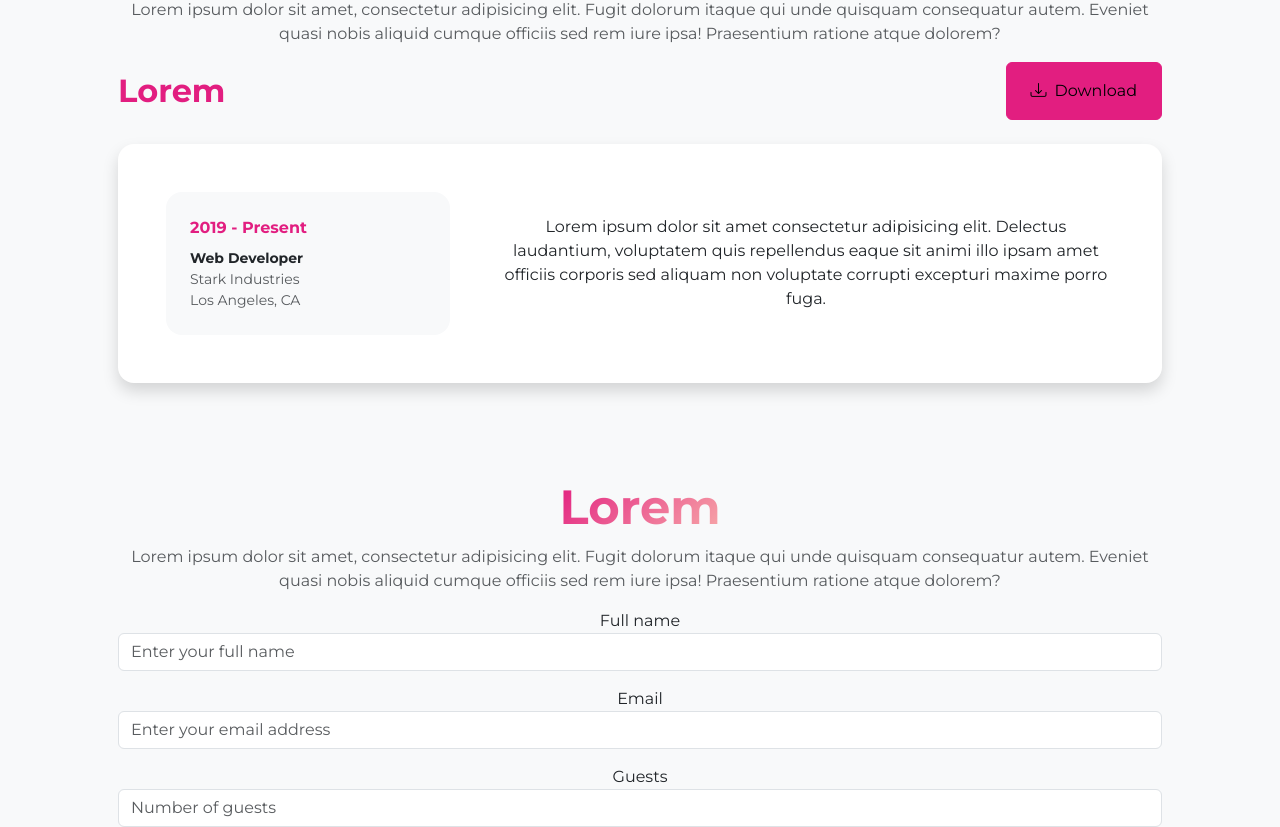
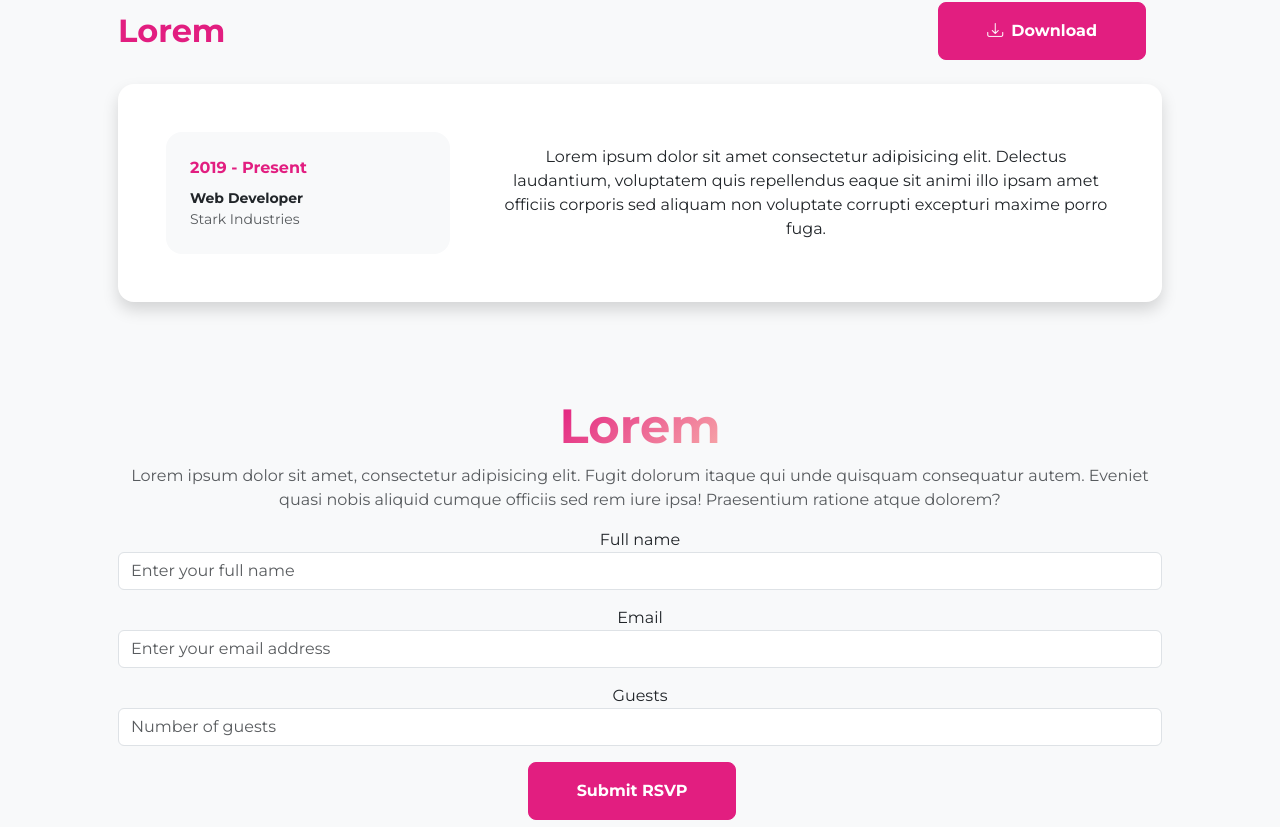
Before and after one commit to miltoncsjunior/manufazxv, a React (Vite) app: page / in a window 1280 px wide. Shown: the part 1417-2244 px from the top of the page. Built offline with nearby package versions, Linux system fonts and the light colour scheme.

Commit message:
Criado novos componentes

```diff
--- /dev/null
+++ b/src/components/Button.tsx
@@ -0,0 +1,38 @@
+interface ButtonProps {
+    href: string;
+    outline?: boolean;
+    text: string;
+    leftIcon?: string;
+    rightIcon?: string;
+    onClick?: () => void;
+}
+
+export function Button(props: ButtonProps) {
+    props = {
+        outline: false,
+        ...props,
+    };
+
+    return (
+        <a
+            className={`btn btn-${
+                props.outline === false
+                    ? 'primary text-white me-sm-3'
+                    : 'outline-dark'
+            } btn-lg px-5 py-3 fs-6 fw-bolder`}
+            href={`#${props.href}`}
+        >
+            {props.leftIcon && (
+                <i
+                    className={`bi bi-${props.leftIcon} me-2 d-inline-block`}
+                ></i>
+            )}
+            {props.text}
+            {props.rightIcon && (
+                <i
+                    className={`bi bi-${props.rightIcon} me-2 d-inline-block`}
+                ></i>
+            )}
+        </a>
+    );
+}
--- /dev/null
+++ b/src/components/Card.tsx
@@ -0,0 +1,37 @@
+interface CardProps {
+    left: {
+        period: [string, string];
+        title: string;
+        subtitle: string;
+    };
+    right: {
+        text: string;
+    };
+}
+
+export function Card(props: CardProps) {
+    return (
+        <div className="card shadow border-0 rounded-4 mb-5">
+            <div className="card-body p-5">
+                <div className="row align-items-center gx-5">
+                    <div className="col text-center text-lg-start mb-4 mb-lg-0">
+                        <div className="bg-light p-4 rounded-4">
+                            <div className="text-primary fw-bolder mb-2">
+                                {props.left.period[0]} - {props.left.period[1]}
+                            </div>
+                            <div className="small fw-bolder">
+                                {props.left.title}
+                            </div>
+                            <div className="small text-muted">
+                                {props.left.subtitle}
+                            </div>
+                        </div>
+                    </div>
+                    <div className="col-lg-8">
+                        <div>{props.right.text}</div>
+                    </div>
+                </div>
+            </div>
+        </div>
+    );
+}
--- /dev/null
+++ b/src/components/Form.tsx
@@ -0,0 +1,9 @@
+import type { ReactNode } from 'react';
+
+interface FormProps {
+    children: ReactNode;
+}
+
+export function Form(props: FormProps) {
+    return <form>{props.children}</form>;
+}
--- a/src/components/Section.tsx
+++ b/src/components/Section.tsx
@@ -18,7 +18,7 @@ export function Section(props: SectionProps) {
                                     {props.title}
                                 </span>
                             </h2>
-                            {props.children && props.children}
+                            {props.children}
                         </div>
                     </div>
                 </div>
--- /dev/null
+++ b/src/components/TextField.tsx
@@ -0,0 +1,15 @@
+import type { InputHTMLAttributes } from 'react';
+
+interface TextFieldProps extends InputHTMLAttributes<HTMLInputElement> {
+    id: string;
+    label: string;
+}
+
+export function TextField({ id, label, ...rest }: TextFieldProps) {
+    return (
+        <div className="mb-3">
+            <label htmlFor={id}>{label}</label>
+            <input className="form-control" id={id} {...rest} />
+        </div>
+    );
+}
--- a/src/main.tsx
+++ b/src/main.tsx
@@ -8,6 +8,10 @@ import './assets/css/colors.scss';
 import './assets/css/styles.css';
 import './assets/js/scripts.js';
 import { AppProvider } from './components/AppProvider.tsx';
+import { Button } from './components/Button.tsx';
+import { Card } from './components/Card.tsx';
+import { Form } from './components/Form.tsx';
+import { TextField } from './components/TextField.tsx';
 
 createRoot(document.getElementById('root')!).render(
     <StrictMode>
@@ -26,13 +30,11 @@ createRoot(document.getElementById('root')!).render(
                     sectionTitle: 'Lorem ipsum',
                     sectionContent: (
                         <>
-                            <p className="lead fw-light mb-4">
+                            <p className="text-muted">
                                 Lorem ipsum dolor sit amet, consectetur
                                 adipisicing elit. Fugit dolorum itaque qui unde
                                 quisquam consequatur.
-                            </p>
-                            <p className="text-muted">
-                                Lorem ipsum dolor sit amet, consectetur
+                                <br /> Lorem ipsum dolor sit amet, consectetur
                                 adipisicing elit. Fugit dolorum itaque qui unde
                                 quisquam consequatur autem. Eveniet quasi nobis
                                 aliquid cumque officiis sed rem iure ipsa!
@@ -66,48 +68,22 @@ createRoot(document.getElementById('root')!).render(
                                 <h2 className="text-primary fw-bolder mb-0">
                                     Lorem
                                 </h2>
-                                <a
-                                    className="btn btn-primary px-4 py-3"
-                                    href="#!"
-                                >
-                                    <div className="d-inline-block bi bi-download me-2"></div>
-                                    Download
-                                </a>
+                                <Button
+                                    href={'#!'}
+                                    text={'Download'}
+                                    leftIcon="download"
+                                />
                             </div>
-                            <div className="card shadow border-0 rounded-4 mb-5">
-                                <div className="card-body p-5">
-                                    <div className="row align-items-center gx-5">
-                                        <div className="col text-center text-lg-start mb-4 mb-lg-0">
-                                            <div className="bg-light p-4 rounded-4">
-                                                <div className="text-primary fw-bolder mb-2">
-                                                    2019 - Present
-                                                </div>
-                                                <div className="small fw-bolder">
-                                                    Web Developer
-                                                </div>
-                                                <div className="small text-muted">
-                                                    Stark Industries
-                                                </div>
-                                                <div className="small text-muted">
-                                                    Los Angeles, CA
-                                                </div>
-                                            </div>
-                                        </div>
-                                        <div className="col-lg-8">
-                                            <div>
-                                                Lorem ipsum dolor sit amet
-                                                consectetur adipisicing elit.
-                                                Delectus laudantium, voluptatem
-                                                quis repellendus eaque sit animi
-                                                illo ipsam amet officiis
-                                                corporis sed aliquam non
-                                                voluptate corrupti excepturi
-                                                maxime porro fuga.
-                                            </div>
-                                        </div>
-                                    </div>
-                                </div>
-                            </div>
+                            <Card
+                                left={{
+                                    period: ['2019', 'Present'],
+                                    title: 'Web Developer',
+                                    subtitle: 'Stark Industries',
+                                }}
+                                right={{
+                                    text: `Lorem ipsum dolor sit amet consectetur adipisicing elit. Delectus laudantium, voluptatem quis repellendus eaque sit animi illo ipsam amet officiis corporis sed aliquam non voluptate corrupti excepturi maxime porro fuga.`,
+                                }}
+                            />
                         </>
                     ),
                 },
@@ -124,41 +100,34 @@ createRoot(document.getElementById('root')!).render(
                                 aliquid cumque officiis sed rem iure ipsa!
                                 Praesentium ratione atque dolorem?
                             </p>
-                            <form>
-                                <div className="mb-3">
-                                    <label htmlFor="name">Full name</label>
-                                    <input
-                                        className="form-control"
-                                        id="name"
-                                        type="text"
-                                        placeholder="Enter your full name"
-                                    />
-                                </div>
-                                <div className="mb-3">
-                                    <label htmlFor="email">Email</label>
-                                    <input
-                                        className="form-control"
-                                        id="email"
-                                        type="email"
-                                        placeholder="Enter your email address"
-                                    />
-                                </div>
-                                <div className="mb-3">
-                                    <label htmlFor="guests">Guests</label>
-                                    <input
-                                        className="form-control"
-                                        id="guests"
-                                        type="number"
-                                        placeholder="Number of guests"
-                                    />
-                                </div>
-                                <button
+                            <Form>
+                                <TextField
+                                    id={'name'}
+                                    type={'text'}
+                                    label={'Full name'}
+                                    placeholder={'Enter your full name'}
+                                />
+                                <TextField
+                                    id={'email'}
+                                    type={'email'}
+                                    label={'Email'}
+                                    placeholder={'Enter your email address'}
+                                />
+                                <TextField
+                                    id={'guests'}
+                                    type={'number'}
+                                    label={'Guests'}
+                                    placeholder={'Number of guests'}
+                                    min={0}
+                                />
+                                <Button href={'#!'} text="Submit RSVP" />
+                                {/* <button
                                     className="btn btn-primary px-4 py-3"
                                     type="submit"
                                 >
                                     Submit RSVP
-                                </button>
-                            </form>
+                                </button> */}
+                            </Form>
                         </>
                     ),
                 },
```
Also changed, not shown: src/components/Header.tsx (+5 -9 lines).
